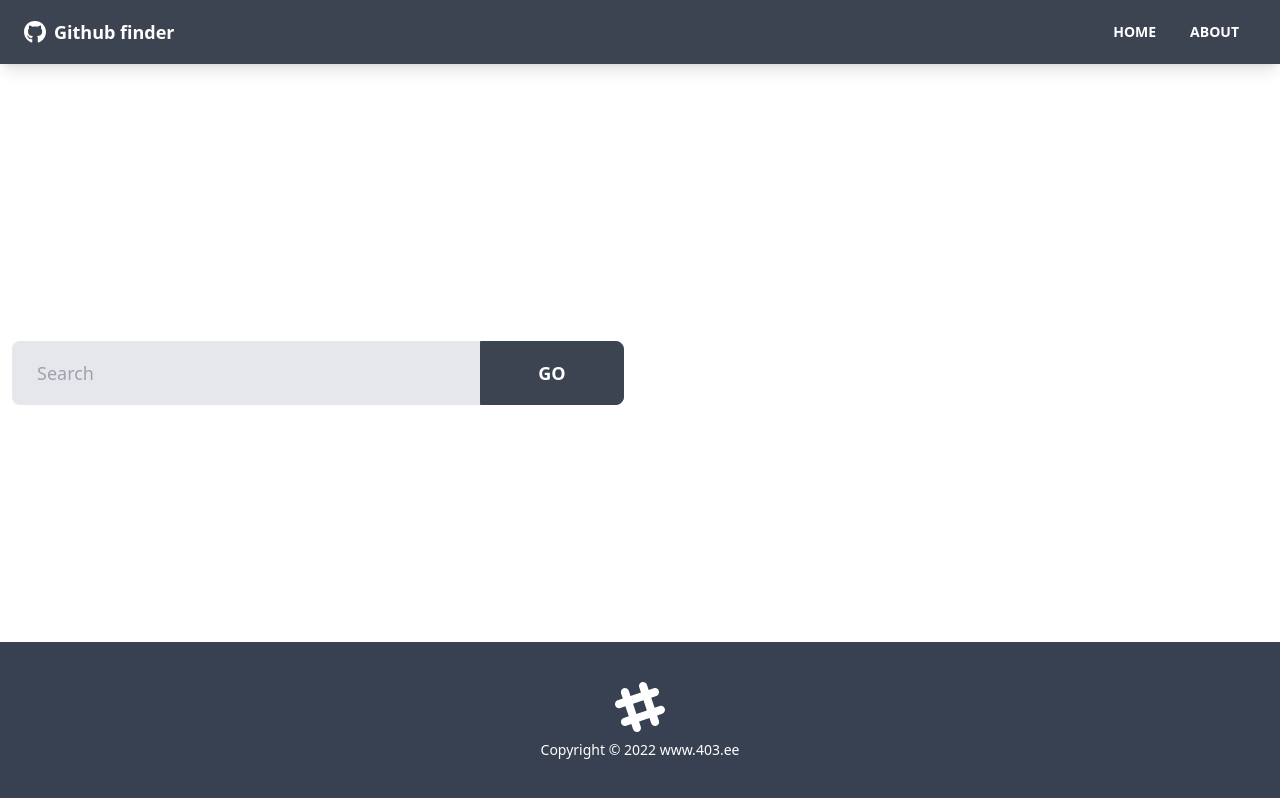
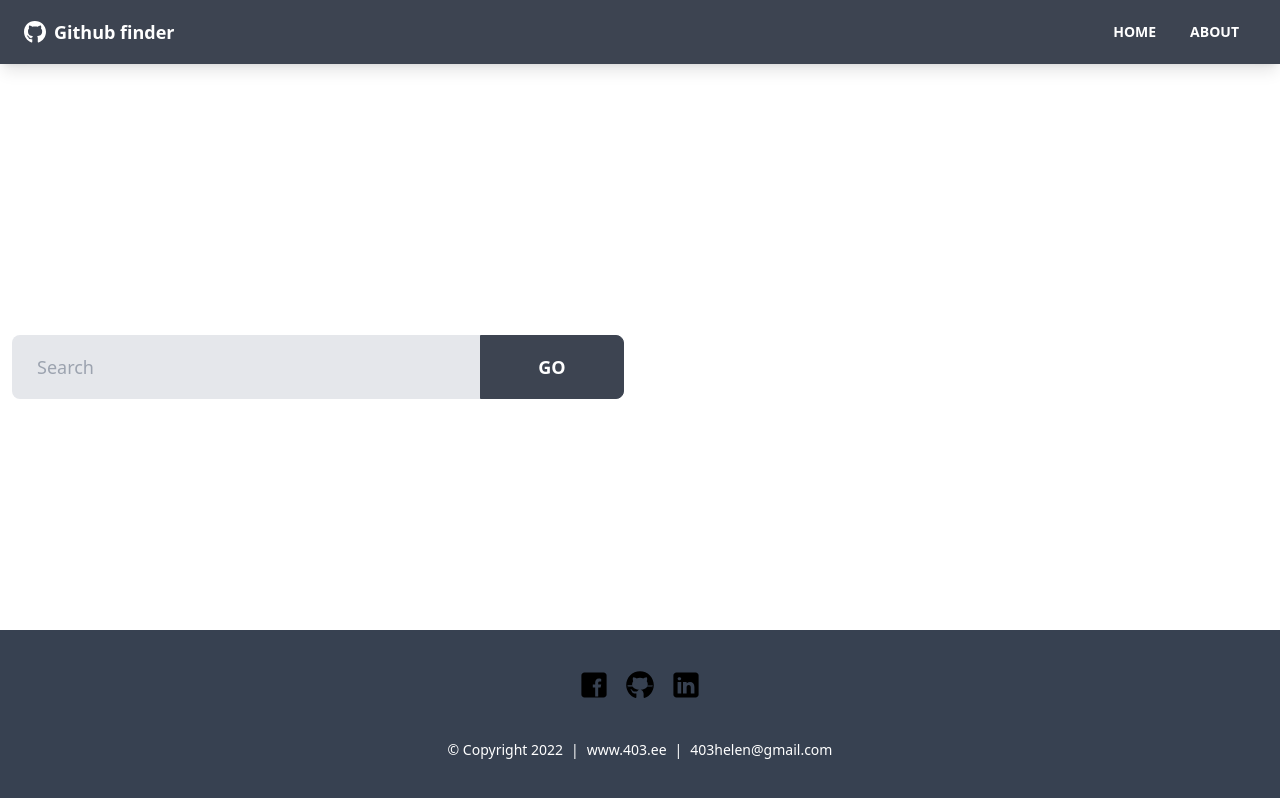
Before and after one commit to N00bG1rl/react-search-app, a React (Create React App) app: page / in a window 1280 px wide. Built offline with nearby package versions, Linux system fonts and the light colour scheme.

Commit message:
Footer added

```diff
--- a/src/components/layout/Footer.jsx
+++ b/src/components/layout/Footer.jsx
@@ -1,23 +1,56 @@
-import React from 'react'
+import { FacebookIcon, GithubIcon, LinkedInIcon } from './assets/icons'
 
 function Footer() {
-	const footerYear = new Date().getFullYear()
+	const copyYear = new Date().getFullYear()
 
 	return (
 		<footer className='footer p-10 bg-gray-700 text-primary-content footer-center'>
-			<div>
-				<svg
-					width='50'
-					height='50'
-					viewBox='0 0 24 24'
-					xmlns='http://www.w3.org/2000/svg'
-					fillRule='evenodd'
-					clipRule='evenodd'
-					className='inline-block fill-current'
+			<div className='grid grid-flow-col gap-4'>
+				<div>
+					<a
+						href='https://www.facebook.com/403WebDev'
+						target='_blank'
+						rel='noreferrer'
+					>
+						<FacebookIcon />
+					</a>
+				</div>
+
+				<div>
+					<a
+						href='https://github.com/N00bG1rl'
+						target='_blank'
+						rel='noreferrer'
+					>
+						<GithubIcon />
+					</a>
+				</div>
+
+				<div>
+					<a
+						href='https://www.linkedin.com/in/helen-marttila-403'
+						target='_blank'
+						rel='noreferrer'
+					>
+						<LinkedInIcon />
+					</a>
+				</div>
+			</div>
+
+			<div className='grid grid-flow-col gap-2 text-neutral-content'>
+				<p>&copy; Copyright {copyYear}</p>
+				<span>|</span>
+				<a
+					href='https://www.403.ee'
+					target='_blanc'
+					className='hover:text-secondary'
 				>
-					<path d='M22.672 15.226l-2.432.811.841 2.515c.33 1.019-.209 2.127-1.23 2.456-1.15.325-2.148-.321-2.463-1.226l-.84-2.518-5.013 1.677.84 2.517c.391 1.203-.434 2.542-1.831 2.542-.88 0-1.601-.564-1.86-1.314l-.842-2.516-2.431.809c-1.135.328-2.145-.317-2.463-1.229-.329-1.018.211-2.127 1.231-2.456l2.432-.809-1.621-4.823-2.432.808c-1.355.384-2.558-.59-2.558-1.839 0-.817.509-1.582 1.327-1.846l2.433-.809-.842-2.515c-.33-1.02.211-2.129 1.232-2.458 1.02-.329 2.13.209 2.461 1.229l.842 2.515 5.011-1.677-.839-2.517c-.403-1.238.484-2.553 1.843-2.553.819 0 1.585.509 1.85 1.326l.841 2.517 2.431-.81c1.02-.33 2.131.211 2.461 1.229.332 1.018-.21 2.126-1.23 2.456l-2.433.809 1.622 4.823 2.433-.809c1.242-.401 2.557.484 2.557 1.838 0 .819-.51 1.583-1.328 1.847m-8.992-6.428l-5.01 1.675 1.619 4.828 5.011-1.674-1.62-4.829z'></path>
-				</svg>
-				<p>Copyright &copy; {footerYear} www.403.ee</p>
+					www.403.ee
+				</a>
+				<span>|</span>
+				<a href='mailto:403helen@gmail.com' className='hover:text-secondary'>
+					403helen@gmail.com
+				</a>
 			</div>
 		</footer>
 	)
--- /dev/null
+++ b/src/components/layout/assets/icons.jsx
@@ -0,0 +1,46 @@
+export const GithubIcon = () => {
+	return (
+		<svg
+			className='linkSVG'
+			xmlns='http://www.w3.org/2000/svg'
+			viewBox='0 0 50 50'
+			width='30px'
+			height='30px'
+		>
+			<path d='M17.791,46.836C18.502,46.53,19,45.823,19,45v-5.4c0-0.197,0.016-0.402,0.041-0.61C19.027,38.994,19.014,38.997,19,39c0,0-3,0-3.6,0c-1.5,0-2.8-0.6-3.4-1.8c-0.7-1.3-1-3.5-2.8-4.7C8.9,32.3,9.1,32,9.7,32c0.6,0.1,1.9,0.9,2.7,2c0.9,1.1,1.8,2,3.4,2c2.487,0,3.82-0.125,4.622-0.555C21.356,34.056,22.649,33,24,33v-0.025c-5.668-0.182-9.289-2.066-10.975-4.975c-3.665,0.042-6.856,0.405-8.677,0.707c-0.058-0.327-0.108-0.656-0.151-0.987c1.797-0.296,4.843-0.647,8.345-0.714c-0.112-0.276-0.209-0.559-0.291-0.849c-3.511-0.178-6.541-0.039-8.187,0.097c-0.02-0.332-0.047-0.663-0.051-0.999c1.649-0.135,4.597-0.27,8.018-0.111c-0.079-0.5-0.13-1.011-0.13-1.543c0-1.7,0.6-3.5,1.7-5c-0.5-1.7-1.2-5.3,0.2-6.6c2.7,0,4.6,1.3,5.5,2.1C21,13.4,22.9,13,25,13s4,0.4,5.6,1.1c0.9-0.8,2.8-2.1,5.5-2.1c1.5,1.4,0.7,5,0.2,6.6c1.1,1.5,1.7,3.2,1.6,5c0,0.484-0.045,0.951-0.11,1.409c3.499-0.172,6.527-0.034,8.204,0.102c-0.002,0.337-0.033,0.666-0.051,0.999c-1.671-0.138-4.775-0.28-8.359-0.089c-0.089,0.336-0.197,0.663-0.325,0.98c3.546,0.046,6.665,0.389,8.548,0.689c-0.043,0.332-0.093,0.661-0.151,0.987c-1.912-0.306-5.171-0.664-8.879-0.682C35.112,30.873,31.557,32.75,26,32.969V33c2.6,0,5,3.9,5,6.6V45c0,0.823,0.498,1.53,1.209,1.836C41.37,43.804,48,35.164,48,25C48,12.318,37.683,2,25,2S2,12.318,2,25C2,35.164,8.63,43.804,17.791,46.836z' />
+		</svg>
+	)
+}
+
+export const LinkedInIcon = () => {
+	return (
+		<svg
+			className='linkSVG'
+			xmlns='http://www.w3.org/2000/svg'
+			viewBox='0 0 50 50'
+			width='30px'
+			height='30px'
+		>
+			<path d='M41,4H9C6.24,4,4,6.24,4,9v32c0,2.76,2.24,5,5,5h32c2.76,0,5-2.24,5-5V9C46,6.24,43.76,4,41,4z M17,20v19h-6V20H17z M11,14.47c0-1.4,1.2-2.47,3-2.47s2.93,1.07,3,2.47c0,1.4-1.12,2.53-3,2.53C12.2,17,11,15.87,11,14.47z M39,39h-6c0,0,0-9.26,0-10c0-2-1-4-3.5-4.04h-0.08C27,24.96,26,27.02,26,29c0,0.91,0,10,0,10h-6V20h6v2.56c0,0,1.93-2.56,5.81-2.56c3.97,0,7.19,2.73,7.19,8.26V39z' />
+		</svg>
+	)
+}
+export const FacebookIcon = () => {
+	return (
+		<svg
+			className='linkSVG'
+			xmlns='http://www.w3.org/2000/svg'
+			viewBox='0 0 50 50'
+			version='1.1'
+			width='30px'
+			height='30px'
+		>
+			<g id='surface34'>
+				<path
+					style={{ stroke: 'none', fillRule: 'nonzero' }}
+					d='M 41 4 L 9 4 C 6.238281 4 4 6.238281 4 9 L 4 41 C 4 43.761719 6.238281 46 9 46 L 41 46 C 43.761719 46 46 43.761719 46 41 L 46 9 C 46 6.238281 43.761719 4 41 4 Z M 37 19 L 35 19 C 32.859375 19 32 19.5 32 21 L 32 24 L 37 24 L 36 29 L 32 29 L 32 44 L 27 44 L 27 29 L 23 29 L 23 24 L 27 24 L 27 21 C 27 17 29 14 33 14 C 35.898438 14 37 15 37 15 Z M 37 19 '
+				/>
+			</g>
+		</svg>
+	)
+}
--- a/src/index.css
+++ b/src/index.css
@@ -6,3 +6,6 @@
 	border-radius: 0.5rem;
 	opacity: 0.45;
 }
+.linkSVG:hover {
+	fill: rgb(195, 7, 157);
+}
```
